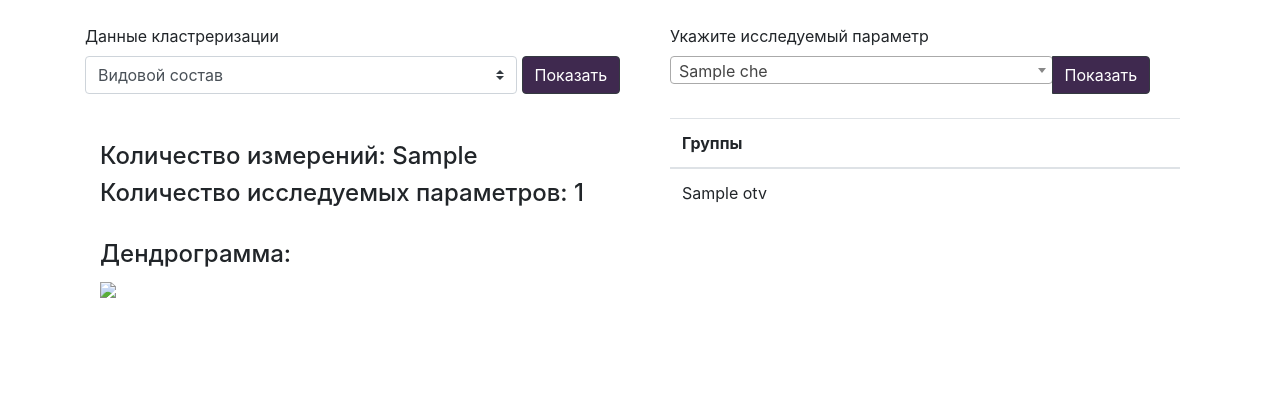
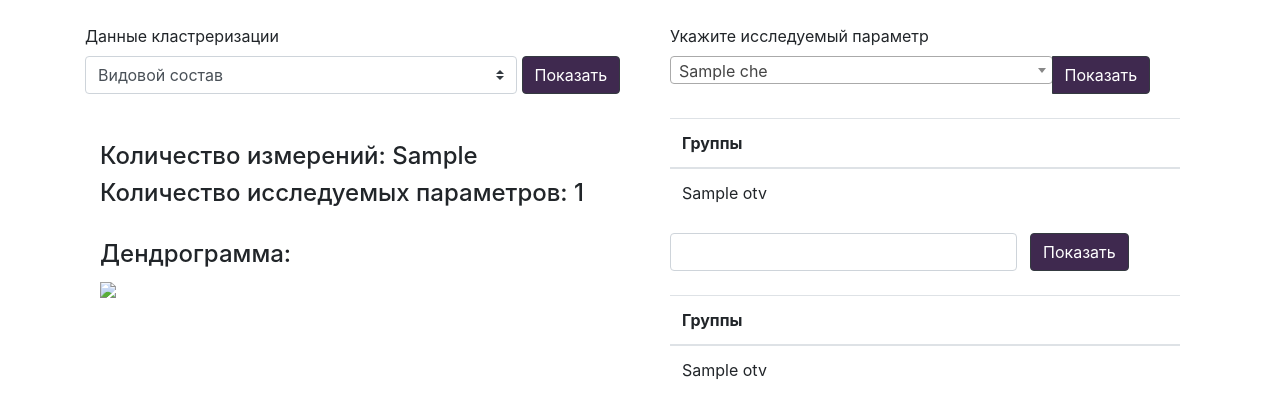
Before and after one commit to ma-daria/web_analysis, a Django app: template analysis/templates/analysis/Clustering.html in a window 1280 px wide. Shown: the part 56-475 px from the top of the page. Run offline with Django 3.2, Linux system fonts and the light colour scheme; the template is opened without the code that fills it: most values are stand-ins (such as "Sample title", 1, 10 or a date in 2020); some libraries are stand-ins or nearby versions.

Commit message:
группы кластерезации

```diff
--- a/analysis/templates/analysis/Clustering.html
+++ b/analysis/templates/analysis/Clustering.html
@@ -12,7 +12,7 @@
         <div class="col-md-6 order-md-1">
             <div >
                 <br>
-                <form method="post" enctype="multipart/form-data">
+                <form action="Clustering" method="post" enctype="multipart/form-data">
                     <label for="exampleFormControlSelect1">Данные кластреризации</label>
                     {% csrf_token %}
                     <select class="custom-select" id="name3" name="name3"  style="width:80%">
@@ -85,6 +85,37 @@
                     </tbody>
                 </table>
             </div>
+
+
+            <div class="col-md-12 order-md-1">
+                <form action = 'CLUSgroup' method="post" enctype="multipart/form-data">
+                    <div class="row">
+                    {% csrf_token %}
+                        <div class="col-md-8">
+                            <input class="form-control" id="name" name="name" type="number" min="0.001" max="0.5" step="0.001" style='width: 105%;' value={{ val }}>
+                        </div>
+                        <div class="col-md-1">
+                            <button class="btn btn-dark " id="but" type="submit" style="background-color: #3f294f; " >Показать</button>
+                        </div>
+                    </div>
+                </form>
+            </div>
+
+            <div class="col-md-12 order-md-1">
+                <br>
+                <table class="table">
+                    <thead>
+                        <tr>
+                            <th>Группы</th>
+                        </tr>
+                    </thead>
+                    <tbody>
+                        {% for otv in otvet2 %}
+                            <tr><td>{{ otv }} </td></tr>
+                        {% endfor %}
+                    </tbody>
+                </table>
+            </div>
         </div>
 
     </div>
--- a/analysis/urls.py
+++ b/analysis/urls.py
@@ -10,6 +10,7 @@ urlpatterns = [
     path('PrintListCorrelation', views.PrintListCorrelation, name='PrintListCorrelation'),
     path('Clustering', views.ClusteringStr, name='Clustering'),
     path('PrintListClustering', views.ClusteringPr, name='PrintListClustering'),
+    path('CLUSgroup', views.CLUSgroup, name='CLUSgroup'),
     path('LSA', views.LSAstr, name='LSA'),
     path('LSAgroup', views.LSAgroup, name='LSAgroup'),
     path('Correlation.png', views.photoCorrelation, name='photoCorrelation'),
```
Also changed, not shown: analysis/static/analysis/pythonCode/Data_analysis.py (+10 -1 lines), analysis/views.py (+27 -3 lines).
